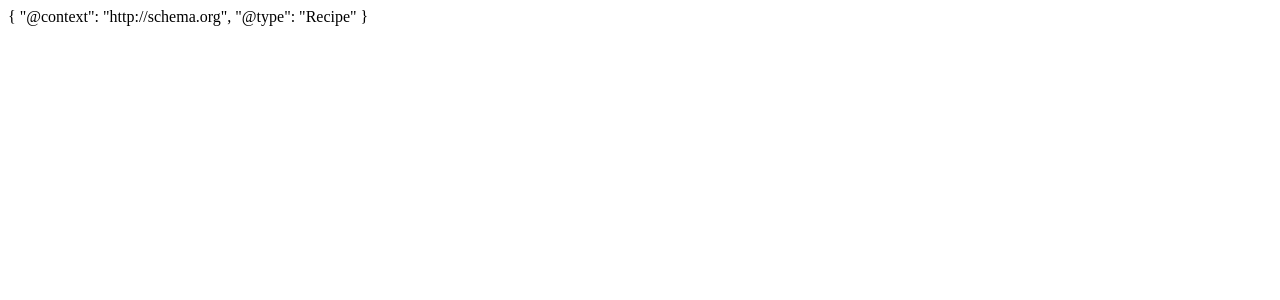
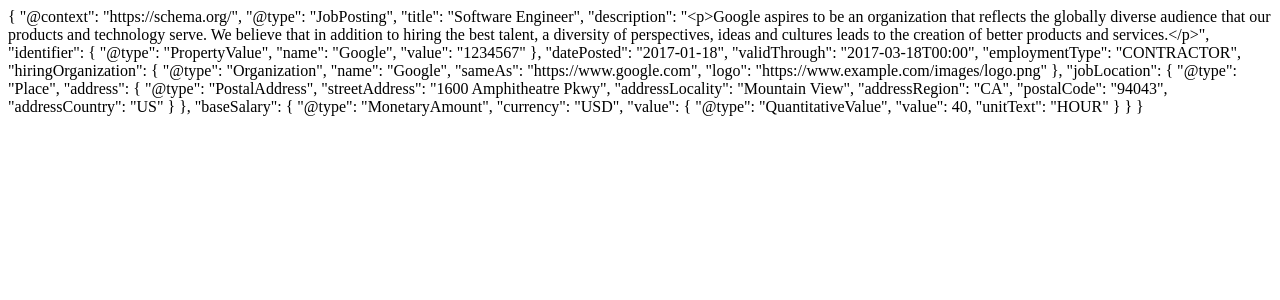
Before and after one commit to codydon/structured-data, a Nuxt app: page / in a window 1280 px wide. Shown: the top 300 px of the page. Built offline with nearby package versions, Linux system fonts and the light colour scheme.

Commit message:
update script

```diff
--- a/app.vue
+++ b/app.vue
@@ -2,24 +2,57 @@
   <div>{{ structuredData }}</div>
 </template>
 
-<script>
-export default {
-  data() {
-    return {
-      structuredData: {
-        "@context": "http://schema.org",
-        "@type": "Recipe",
-        // More structured data...
+<script setup>
+import { ref } from 'vue'
+
+const structuredData = ref({
+  "@context": "https://schema.org/",
+  "@type": "JobPosting",
+  "title": "Software Engineer",
+  "description": "<p>Google aspires to be an organization that reflects the globally diverse audience that our products and technology serve. We believe that in addition to hiring the best talent, a diversity of perspectives, ideas and cultures leads to the creation of better products and services.</p>",
+  "identifier": {
+      "@type": "PropertyValue",
+      "name": "Google",
+      "value": "1234567"
+  },
+  "datePosted": "2017-01-18",
+  "validThrough": "2017-03-18T00:00",
+  "employmentType": "CONTRACTOR",
+  "hiringOrganization": {
+      "@type": "Organization",
+      "name": "Google",
+      "sameAs": "https://www.google.com",
+      "logo": "https://www.example.com/images/logo.png"
+  },
+  "jobLocation": {
+      "@type": "Place",
+      "address": {
+          "@type": "PostalAddress",
+          "streetAddress": "1600 Amphitheatre Pkwy",
+          "addressLocality": "Mountain View",
+          "addressRegion": "CA",
+          "postalCode": "94043",
+          "addressCountry": "US"
       }
-    }
   },
-  head() {
-    return {
-      script: [{ type: 'application/ld+json', json: this.structuredData }]
-    }
-  },
-  async asyncData(context) {
-    // Pre-fetch and return recipe data server-side.
+  "baseSalary": {
+      "@type": "MonetaryAmount",
+      "currency": "USD",
+      "value": {
+          "@type": "QuantitativeValue",
+          "value": 40.00,
+          "unitText": "HOUR"
+      }
   }
-}
+})
+
+useMeta({
+    script: [
+        {
+            type: 'application/ld-json',
+            children: JSON.stringify(structuredData.value),
+        },
+    ],
+});
+
 </script>
```
